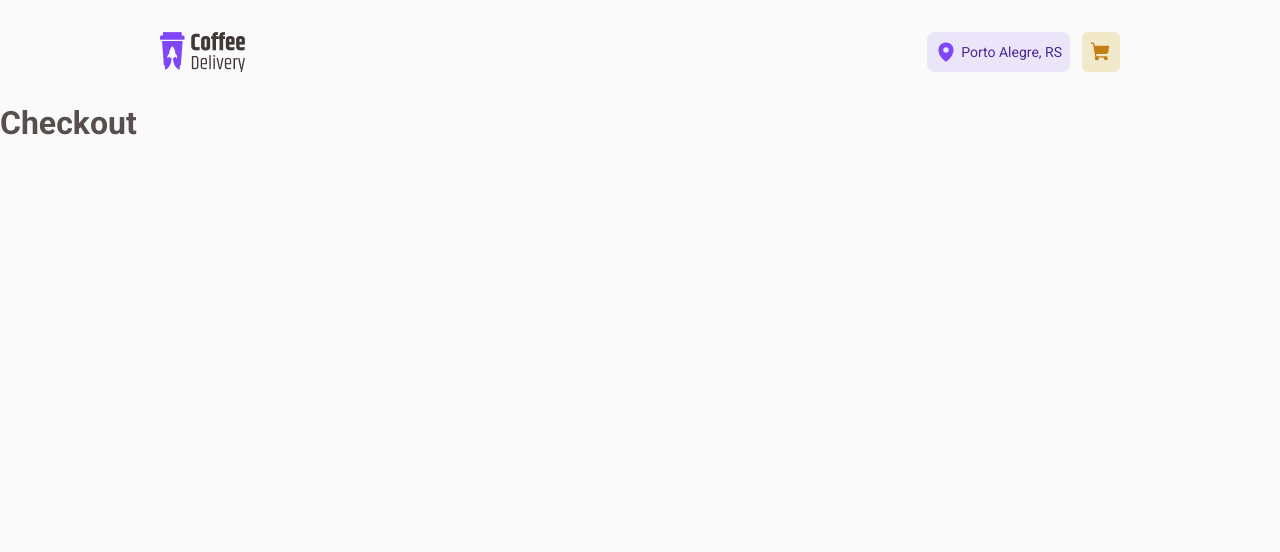
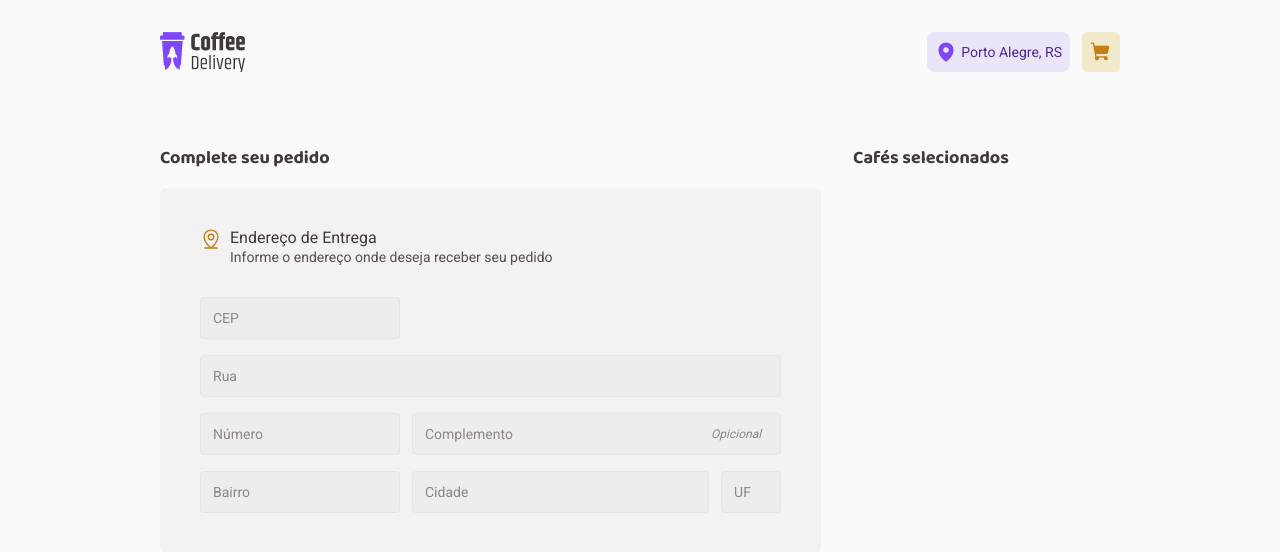
Before and after one commit to joaocruzzq/coffee-delivery, a React (Vite) app: page /checkout in a window 1280 px wide. Shown: the top 552 px of the page. Built offline with nearby package versions, Linux system fonts and the light colour scheme.

Commit message:
componente input

```diff
--- /dev/null
+++ b/src/pages/checkout/components/input/index.tsx
@@ -0,0 +1,17 @@
+import { InputContainer, InputContent, IsOptionalMessage } from "./style";
+
+import { InputHTMLAttributes } from "react";
+
+interface InputProps extends InputHTMLAttributes<HTMLInputElement> {
+   isOptional?: boolean
+}
+
+export function Input(props: InputProps) {
+   return (
+      <InputContainer>
+         <InputContent {...props}/>
+
+         {props.isOptional && <IsOptionalMessage>Opicional</IsOptionalMessage>}
+      </InputContainer>
+   )
+}
--- /dev/null
+++ b/src/pages/checkout/components/input/style.ts
@@ -0,0 +1,41 @@
+import { styled } from "styled-components";
+
+export const InputContainer = styled.label`
+   display: flex;
+   position: relative;
+
+   align-items: center;
+   justify-content: flex-end;
+`
+
+export const InputContent = styled.input`
+   width: 100%;
+   padding: 0.75rem;
+   border-radius: 4px;
+
+   background: ${props => props.theme["base-input"]};
+   border: 1px solid ${props => props.theme["base-button"]};
+
+   font-size: 0.875rem;
+   color: ${props => props.theme["base-text"]};
+
+   &:focus {
+      box-shadow: 0 0 0 1px ${props => props.theme["yellow-dark"]};
+   }
+
+   &::placeholder {
+      color: ${props => props.theme["base-label"]};
+   }
+`
+
+export const IsOptionalMessage = styled.span`
+   display: flex;
+   align-items: center;
+
+   margin: 1.25rem;
+   position: absolute;
+
+   font-size: 0.75rem;
+   font-style: italic;
+   color: ${props => props.theme["base-label"]};
+`
--- a/src/pages/checkout/index.tsx
+++ b/src/pages/checkout/index.tsx
@@ -1,5 +1,40 @@
+import { MapPinLine } from "phosphor-react";
+import { CheckoutContainer, FormContainer } from "./styles";
+import { Input } from "./components/input";
+
 export function Checkout() {
    return (
-      <h1>Checkout</h1>
+      <CheckoutContainer>
+         <h1>Complete seu pedido</h1>
+         <h1>Cafés selecionados</h1>
+
+         <form action="">
+            <FormContainer className="deliveryInfo">
+               <header>
+                  <MapPinLine size={22} />
+                  <div className="deliveryHeaderInfo">
+                     <span>Endereço de Entrega</span>
+                     <p>Informe o endereço onde deseja receber seu pedido</p>
+                  </div>
+               </header>
+
+               <div className="deliveryInputs">
+                  <Input type="text" placeholder="CEP" />
+                  <Input type="text" placeholder="Rua" />
+
+                  <div>
+                     <Input type="text" placeholder="Número" />
+                     <Input type="text" placeholder="Complemento" isOptional />
+                  </div>
+
+                  <div>
+                     <Input type="text" placeholder="Bairro" />
+                     <Input type="text" placeholder="Cidade" />
+                     <Input type="text" placeholder="UF" />
+                  </div>
+               </div>
+            </FormContainer>
+         </form>
+      </CheckoutContainer>
    )
 }
--- /dev/null
+++ b/src/pages/checkout/styles.ts
@@ -0,0 +1,87 @@
+import styled from "styled-components";
+
+export const CheckoutContainer = styled.div`
+   padding: 2.5rem 10rem;
+
+   display: grid;
+   grid-template-areas: 'h1 h1' 'form form';
+
+   column-gap: 2rem;
+
+   h1 {
+      font-size: 1.125rem;
+      font-family: 'Baloo 2', sans-serif;
+      color: ${props => props.theme["base-subtitle"]};
+   }
+
+   form {
+      display: flex;
+      flex-direction: column;
+
+      margin-top: 1rem;
+      row-gap: 0.75rem;
+
+      div:nth-child(1) svg {
+         color: ${props => props.theme["yellow-dark"]};
+      }
+
+      div:nth-child(2) svg {
+         color: blue;
+      }
+   }
+`
+
+export const FormContainer = styled.div`
+   display: flex;
+   flex-direction: column;
+
+   gap: 2rem;
+   padding: 2.5rem;
+   border-radius: 6px;
+   background: ${props => props.theme["base-card"]};
+
+   header {
+      display: flex;
+
+      gap: 0.5rem;
+      align-items: start;
+   }
+
+   .deliveryHeaderInfo {
+      display: flex;
+      flex-direction: column;
+
+      gap: 2px;
+
+      span {
+         color: ${props => props.theme["base-subtitle"]};
+      }
+
+      p {
+         font-size: 0.875rem;
+         color: ${props => props.theme["base-text"]};
+      }
+   }
+
+   .deliveryInputs {
+      display: grid;
+      gap: 1rem;
+
+      label:first-child, div > label:first-child {
+         width: 12.5rem;
+      }
+
+      div {
+         display: flex;
+         gap: 0.75rem;
+      }
+
+      div > label:nth-child(2) {
+         flex: 1;
+      }
+
+      div:last-child > label:last-child {
+         width: 3.75rem;
+      }
+   }
+`
```
